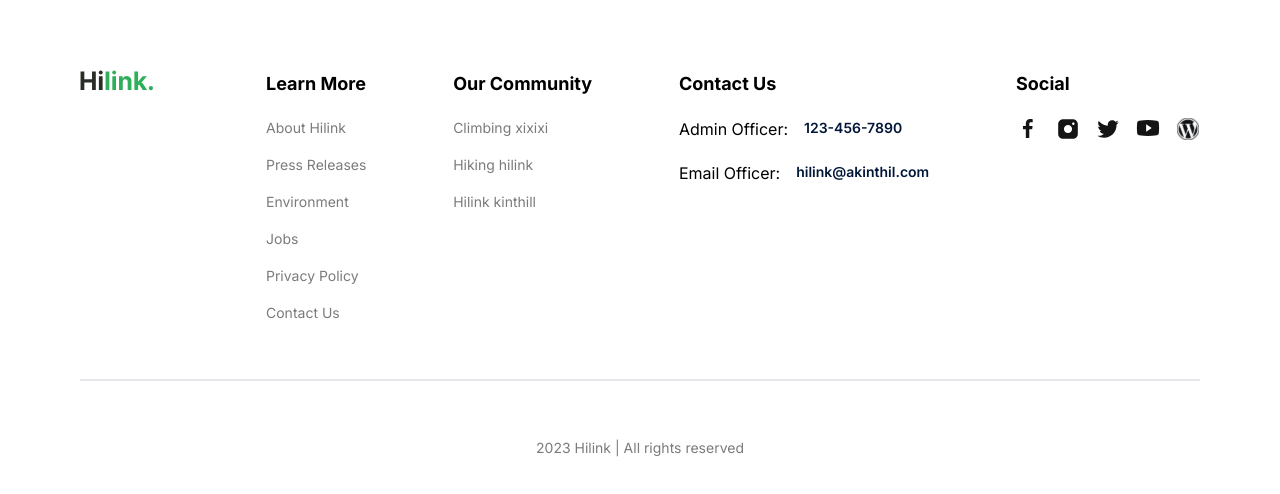
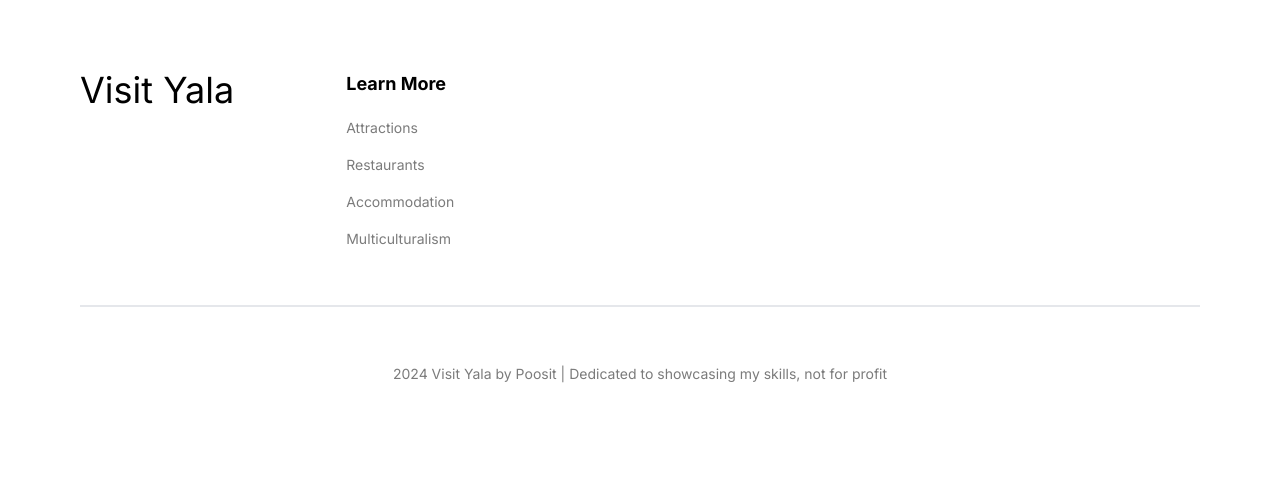
Before and after one commit to PoositPims/travel-app-ping, a Next.js app: page / in a window 1280 px wide. Shown: the part 1724-2218 px from the top of the page. Built offline with nearby package versions, Linux system fonts and the light colour scheme.

Commit message:
edit footer

```diff
--- a/app/components/Footer.tsx
+++ b/app/components/Footer.tsx
@@ -9,23 +9,24 @@ const Footer = () => {
       <div className="padding-container max-container flex w-full flex-col gap-14">
         <div className="flex flex-col items-start justify-center gap-[10%] md:flex-row">
           <Link href="/" className="mb-10">
-            <Image src="/hilink-logo.svg" alt="logo" width={74} height={29} />
+            {/* <Image src="/hilink-logo.svg" alt="logo" width={74} height={29} /> */}
+            <p className="text-4xl">Visit Yala</p>
           </Link>
 
           <div className="flex flex-wrap gap-10 sm:justify-between md:flex-1">
             {FOOTER_LINKS.map((columns) => (
               <FooterColumn title={columns.title} key={columns.title}>
                 <ul className="regular-14 flex flex-col gap-4 text-gray-30">
-                  {columns.links.map((link) => (
-                    <Link href="/" key={link}>
-                      {link}
+                  {columns.links.map((val, index) => (
+                    <Link href={val.link} key={index}>
+                      {val.title}
                     </Link>
                   ))}
                 </ul>
               </FooterColumn>
             ))}
 
-            <div className="flex flex-col gap-5">
+            {/* <div className="flex flex-col gap-5">
               <FooterColumn title={FOOTER_CONTACT_INFO.title}>
                 {FOOTER_CONTACT_INFO.links.map((link) => (
                   <Link
@@ -40,9 +41,9 @@ const Footer = () => {
                   </Link>
                 ))}
               </FooterColumn>
-            </div>
+            </div> */}
 
-            <div className="flex flex-col gap-5">
+            {/* <div className="flex flex-col gap-5">
               <FooterColumn title={SOCIALS.title}>
                 <ul className="regular-14 flex gap-4 text-gray-30">
                   {SOCIALS.links.map((link) => (
@@ -52,13 +53,14 @@ const Footer = () => {
                   ))}
                 </ul>
               </FooterColumn>
-            </div>
+            </div> */}
           </div>
         </div>
 
         <div className="border bg-gray-20" />
         <p className="regular-14 w-full text-center text-gray-30">
-          2023 Hilink | All rights reserved
+          2024 Visit Yala by Poosit | Dedicated to showcasing my skills, not for
+          profit
         </p>
       </div>
     </footer>
--- a/constants/index.ts
+++ b/constants/index.ts
@@ -49,20 +49,29 @@ export const FEATURES = [
 
 // FOOTER SECTION
 export const FOOTER_LINKS = [
+  // {
+  //   title: "Learn More",
+  //   links: [
+  //     "About Hilink",
+  //     "Press Releases",
+  //     "Environment",
+  //     "Jobs",
+  //     "Privacy Policy",
+  //     "Contact Us",
+  //   ],
+  // },
+  // {
+  //   title: "Our Community",
+  //   links: ["Climbing xixixi", "Hiking hilink", "Hilink kinthill"],
+  // },
   {
     title: "Learn More",
     links: [
-      "About Hilink",
-      "Press Releases",
-      "Environment",
-      "Jobs",
-      "Privacy Policy",
-      "Contact Us",
+      { title: "Attractions", link: "/attractions" },
+      { title: "Restaurants", link: "/restaurants" },
+      { title: "Accommodation", link: "/accommodation" },
+      { title: "Multiculturalism", link: "/multicultural" },
     ],
-  },
-  {
-    title: "Our Community",
-    links: ["Climbing xixixi", "Hiking hilink", "Hilink kinthill"],
   },
 ];
 
```
